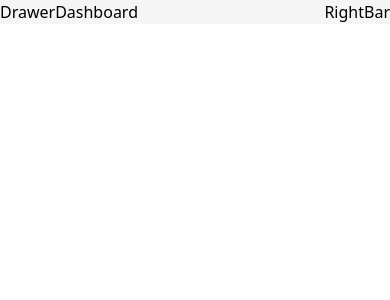
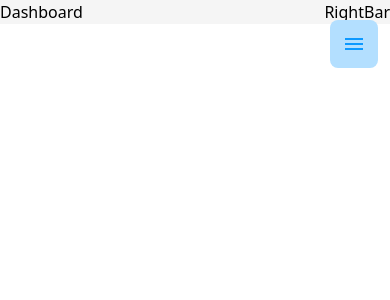
Before and after one commit to Xanvia/MaternyCare, a React (Vite) app in the folder frontend/: page /dashboard in a window 390 px wide. Shown: the top 300 px of the page. Built offline with nearby package versions, Linux system fonts and the light colour scheme.

Commit message:
feat: menu icon added to drawer

```diff
--- a/frontend/src/components/Drawer.tsx
+++ b/frontend/src/components/Drawer.tsx
@@ -1,6 +1,7 @@
 import React, { useEffect } from "react";
 import useMediaQuery from "@mui/material/useMediaQuery";
 import { useTheme } from "@mui/material//styles";
+import { MenuIcon } from "../assets/icons/Icons";
 
 const Drawer: React.FC = () => {
   const LARGE_SCREEN_WIDTH = 1024;
@@ -30,7 +31,20 @@ const Drawer: React.FC = () => {
     };
   }, []);
 
-  return <div>Drawer</div>;
+  return (
+    <div>
+      {" "}
+      <div className="text-center absolute right-3 top-5 lg:hidden ">
+        <button
+          className="text-[#0D99FF] bg-[#B3DFFF] focus:ring-2 focus:ring-blue-300 font-medium rounded-lg text-sm px-3 py-3 dark:bg-blue-600 dark:hover:bg-blue-700 focus:outline-none dark:focus:ring-blue-800"
+          type="button"
+          onClick={toggleDrawer}
+        >
+          <MenuIcon className="" />
+        </button>
+      </div>
+    </div>
+  );
 };
 
 export default Drawer;
```
